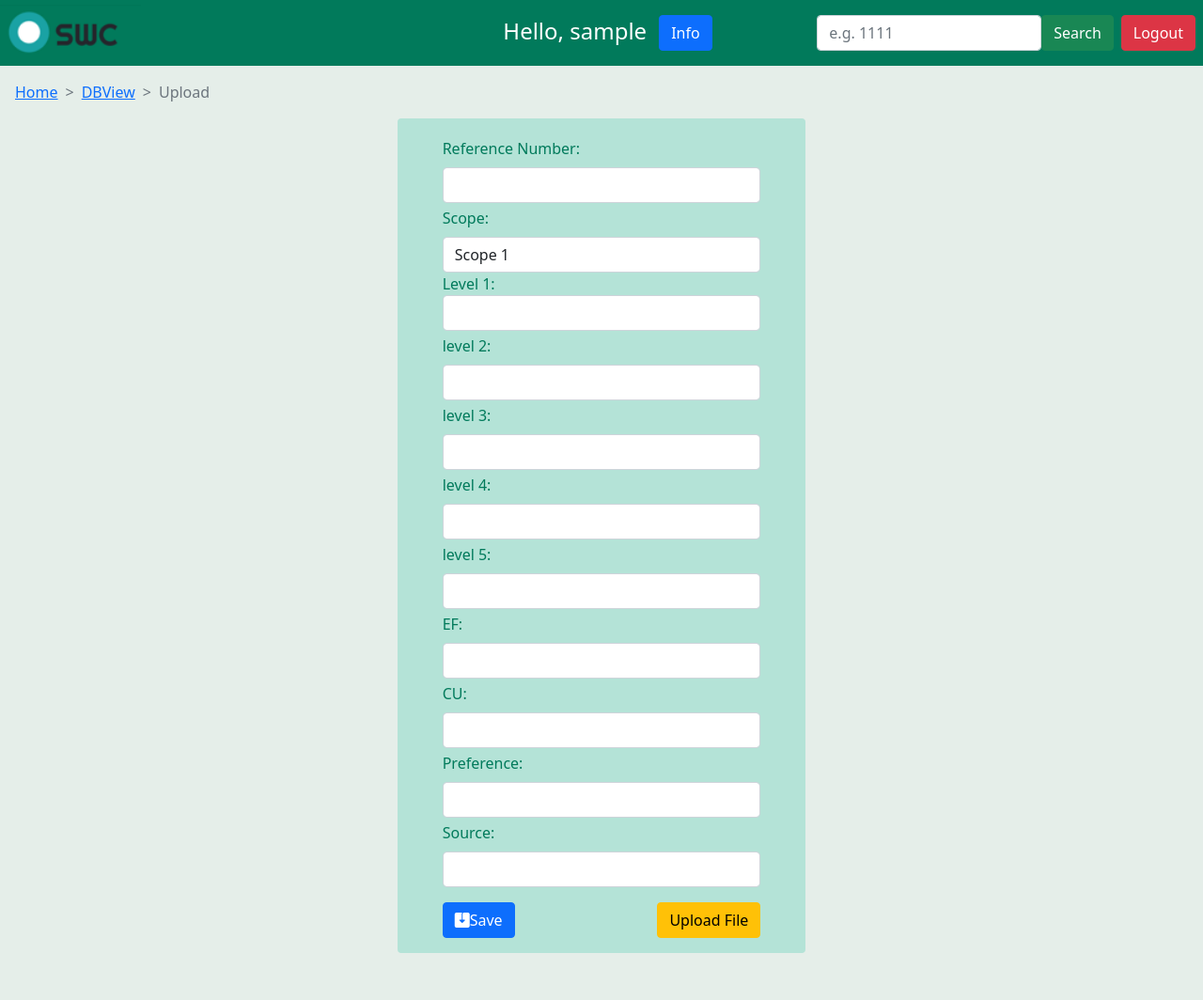
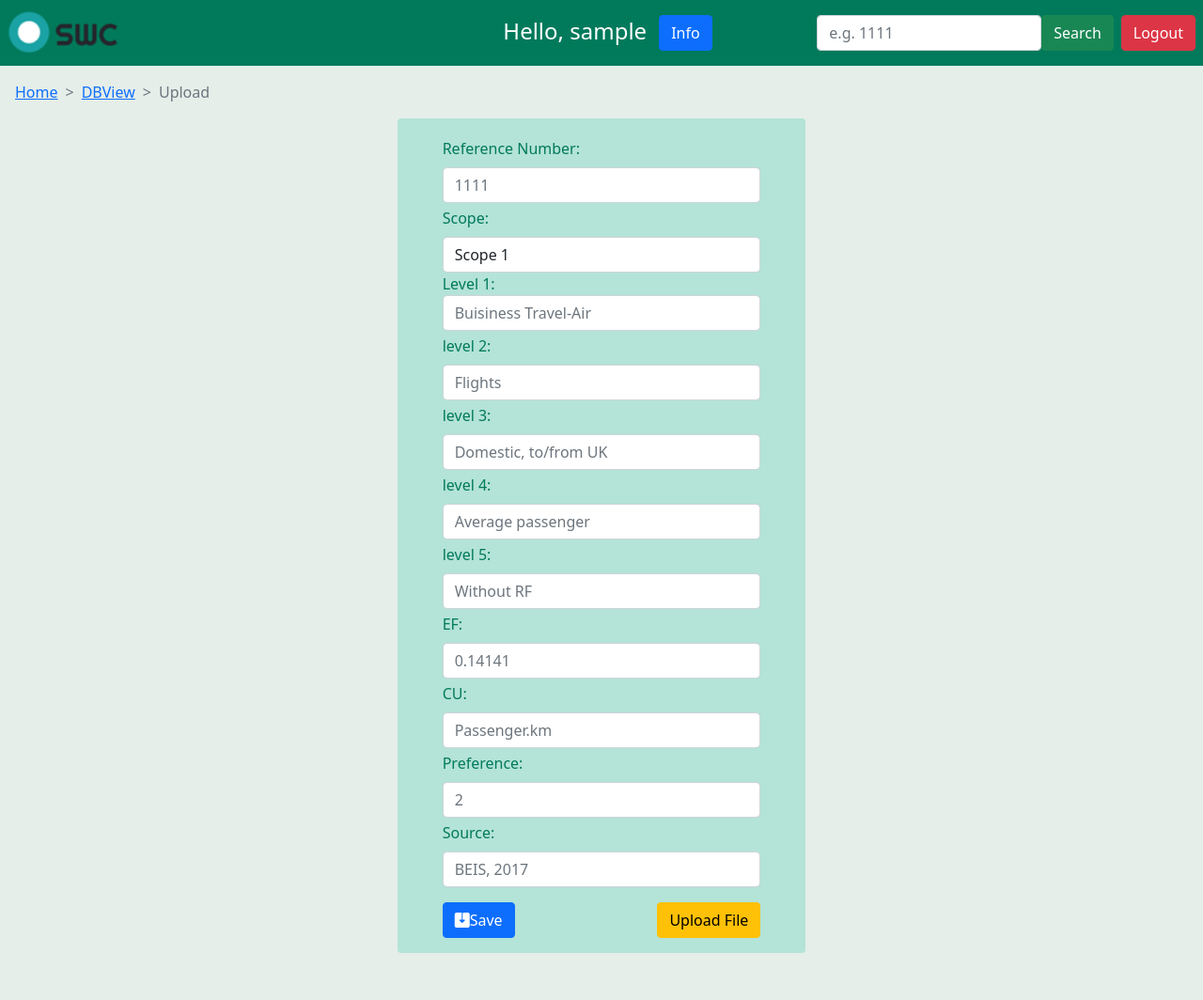
Before and after one commit to mTurner-beepboop/cs30-code-submission, a Django app: page /webapp/add/ in a window 1280 px wide. Shown: the whole page at 94% size. Run offline with Django 3.2, Linux system fonts and the light colour scheme; the visitor is signed in with stand-in values (Sample User, id 1); some libraries are stand-ins or nearby versions.

Commit message:
Added placeholder values to upload page.

```diff
--- a/cs30_webapp/templates/webapp/add.html
+++ b/cs30_webapp/templates/webapp/add.html
@@ -22,7 +22,7 @@ Upload
 
       <div>
         <label for="ref_num" class="form-label mt-1">Reference Number:</label>
-        <input type="number" id="ref_num" name="ref_num" class="form-control" maxlength="5" size="4"  min="1" max="99999" value={{ entry.ref_num }} required>
+        <input type="number" id="ref_num" name="ref_num" class="form-control" maxlength="5" size="4"  min="1" max="99999" placeholder="1111" required>
         <label for="scope" class="form-label mt-1">Scope:</label>
         <select id="scope" name="scope" class="form-control" value={{ entry.navigation_info.scope }} required>
           <option value="Scope 1">Scope 1</option>
@@ -31,23 +31,23 @@ Upload
           <option value="Outside of Scopes">Outside of Scopes</option>
         </select
         <label for="level1" class="form-label mt-1">Level 1:</label>
-        <input type="text" id="level1" name="level1" class="form-control" maxlength="30" size="10" required>
+        <input type="text" id="level1" name="level1" class="form-control" maxlength="30" size="10" placeholder="Buisiness Travel-Air" required>
         <label for="level2" class="form-label mt-1">level 2:</label>
-        <input type="text" id="level2" name="level2" maxlength="30" class="form-control" size="10">
+        <input type="text" id="level2" name="level2" maxlength="30" class="form-control" size="10" placeholder="Flights">
         <label for="level3" class="form-label mt-1">level 3:</label>
-        <input type="text" id="level3" name="level3" maxlength="30" class="form-control" size="10">
+        <input type="text" id="level3" name="level3" maxlength="30" class="form-control" size="10" placeholder="Domestic, to/from UK">
         <label for="level4" class="form-label mt-1">level 4:</label>
-        <input type="text" id="level4" name="level4" maxlength="30" class="form-control" size="10">
+        <input type="text" id="level4" name="level4" maxlength="30" class="form-control" size="10" placeholder="Average passenger">
         <label for="level5" class="form-label mt-1">level 5:</label>
-        <input type="text" id="level5" name="level5" maxlength="30" class="form-control" size="10">
+        <input type="text" id="level5" name="level5" maxlength="30" class="form-control" size="10" placeholder="Without RF">
         <label for="ef" class="form-label mt-1">EF:</label>
-        <input type="text" id="ef" name="ef" class="form-control" maxlength="30" size="10" max="99999" min="0.000001" required>
+        <input type="text" id="ef" name="ef" class="form-control" maxlength="30" size="10" max="99999" min="0.000001" placeholder="0.14141" required>
         <label for="cu" class="form-label mt-1">CU:</label>
-        <input type="text" id="cu" name="cu" class="form-control" maxlength="30" size="6" required>
+        <input type="text" id="cu" name="cu" class="form-control" maxlength="30" size="6" required placeholder="Passenger.km">
         <label for="preference" class="form-label mt-1">Preference:</label>
-        <input type="text" id="preference" class="form-control" name="preference" maxlength="1" size="3" min="1" max ="2" required>
+        <input type="text" id="preference" class="form-control" name="preference" maxlength="1" size="3" min="1" max ="2" placeholder="2" required>
         <label for="source" class="form-label mt-1">Source:</label>
-        <input type="text" id="source" class="form-control" name="source" maxlength="9" size="7" required>
+        <input type="text" id="source" class="form-control" name="source" maxlength="9" size="7" placeholder="BEIS, 2017" required>
 
       </div>
       {{ upload_form.errors }}
```
